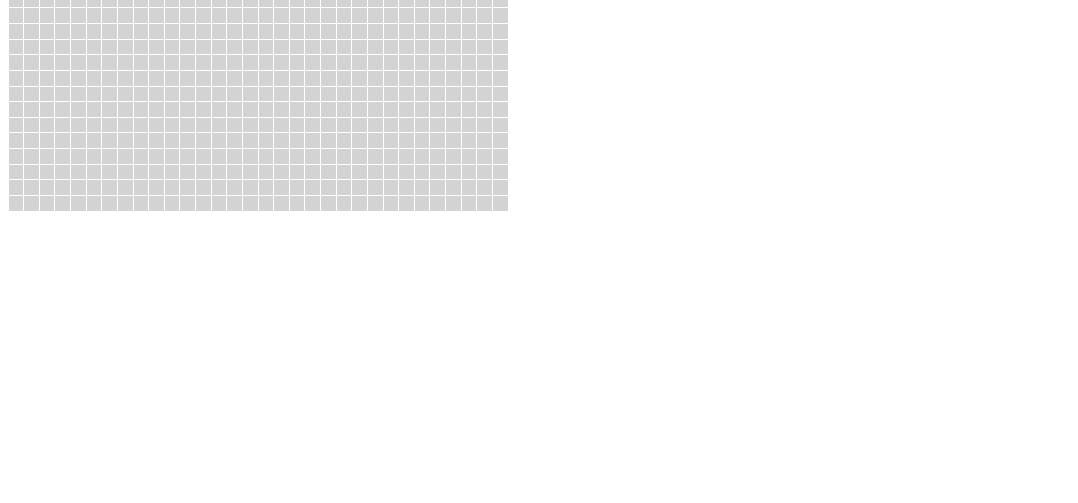
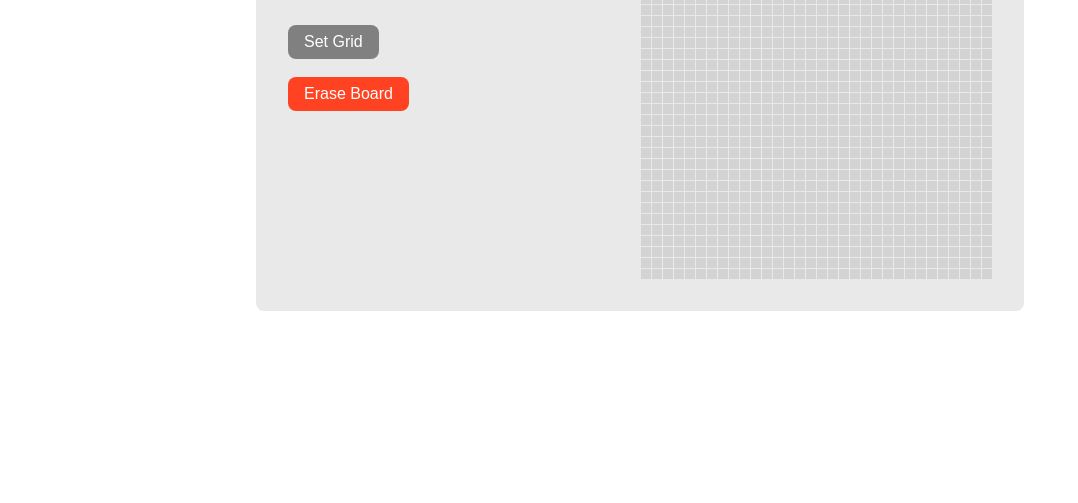
Before and after one commit to rezaiqronoor/odin-etch-a-sketch, a plain HTML site: page index.html in a window 1280 px wide. Shown: the part 297-800 px from the top of the page, without its empty margins (0-1078 px from the left). Drawn offline with Linux system fonts and the light colour scheme.

Commit message:
add title, set grid and erase button

```diff
--- a/index.html
+++ b/index.html
@@ -9,7 +9,22 @@
       <title>Document</title>
    </head>
    <body>
-      <div draggable="false" class="sketch-container">
+      <div class="container">
+         <div class="content">
+            <div class="left-content">
+               <div class="left-content-main">
+                  <h1>Etch-a-Sketch</h1>
+               </div>
+               <br/>
+               <button class="btn-set-grid">Set Grid</button>
+               <br/>
+               <button class="btn-erase">Erase Board</button>
+            </div>
+            <div class="right-content">
+               <div draggable="false" class="sketch-container"></div>
+            </div>
+         </div>
+      </div>
       </div>
    </body>
 </html>
--- a/index.js
+++ b/index.js
@@ -10,8 +10,9 @@ container.addEventListener("mousedown", () => {
    draw = true;
 });
 container.addEventListener("mouseup", () => {
-   draw = false
+   draw = false;
 });
+
 
 for (i = 0; i < columns; i++) {
    const column = document.createElement("div");
@@ -22,14 +23,51 @@ for (i = 0; i < columns; i++) {
       const row = document.createElement("div");
       row.setAttribute("class", "row");
       row.setAttribute("draggable", "false");
-      row.addEventListener("mousemove", () =>
-         {
-            if(draw) row.setAttribute("style", "background-color: blue");
-         }
-      );
+      row.addEventListener("mousemove", () => {
+         if (draw) row.setAttribute("style", "background-color: black");
+      });
 
       column.appendChild(row);
    }
 
    container.appendChild(column);
 }
+
+// Buttons
+
+const btnSetGrid = document.querySelector(".btn-set-grid");
+btnSetGrid.addEventListener("click", () => setGrid());
+
+const setGrid = () => {
+   const gridAmount = +prompt("Please enter the amount of grid you want to set, from 3-100.");
+
+   if(gridAmount < 3 || gridAmount > 100) alert("Please enter the number in range of 3-100");
+   else {
+      document.querySelectorAll('.column').forEach(e => e.remove());
+      document.querySelectorAll('.row').forEach(e => e.remove());
+
+      for (i = 0; i < gridAmount; i++) {
+         const column = document.createElement("div");
+         column.setAttribute("class", "column");
+         column.setAttribute("draggable", "false");
+
+         for (j = 0; j < gridAmount; j++) {
+            const row = document.createElement("div");
+            row.setAttribute("class", "row");
+            row.setAttribute("draggable", "false");
+            row.addEventListener("mousemove", () => {
+               if (draw) row.setAttribute("style", "background-color: black");
+            });
+
+            column.appendChild(row);
+         }
+
+         container.appendChild(column);
+      }
+   };
+}
+
+const btnErase = document.querySelector(".btn-erase");
+btnErase.addEventListener("click", () => {
+   document.querySelectorAll(".row").forEach(e => e.setAttribute("style", "background-color: lightgrey"));
+});
--- a/style.css
+++ b/style.css
@@ -1,7 +1,69 @@
+body {
+   margin: 0;
+   font-family: sans-serif;
+}
+
+.container {
+   display: flex;
+   padding: 0px 20%;
+   height: 100vh;
+   align-items: center;
+}
+
+.content {
+   flex: 1;
+   display: flex;
+   background-color: rgb(233, 233, 233);
+   padding: 32px;
+   border-radius: 8px;
+}
+
+.left-content {
+   flex: 1;
+   display: flex;
+   flex-direction: column;
+   height: 100%;
+}
+
+.left-content-main {
+   flex: 1;
+}
+
+.left-content-main p {
+   font-weight: bold;
+}
+
+.right-content {
+   flex: 1;
+}
+
+.btn-set-grid {
+   background-color: gray; /* Green */
+   border: none;
+   color: white;
+   padding: 8px 16px;
+   text-align: center;
+   text-decoration: none;
+   border-radius: 8px;
+   font-size: 16px;
+   align-self: flex-start;
+ }
+
+.btn-erase {
+   background-color: rgb(255, 67, 34); /* Green */
+   border: none;
+   color: white;
+   padding: 8px 16px;
+   text-align: center;
+   text-decoration: none;
+   border-radius: 8px;
+   font-size: 16px;
+   align-self: flex-start;
+ }
+
 .sketch-container {
    display: flex;
    aspect-ratio: 1/1;
-   width: 500px;
 }
 
 .column {
```
